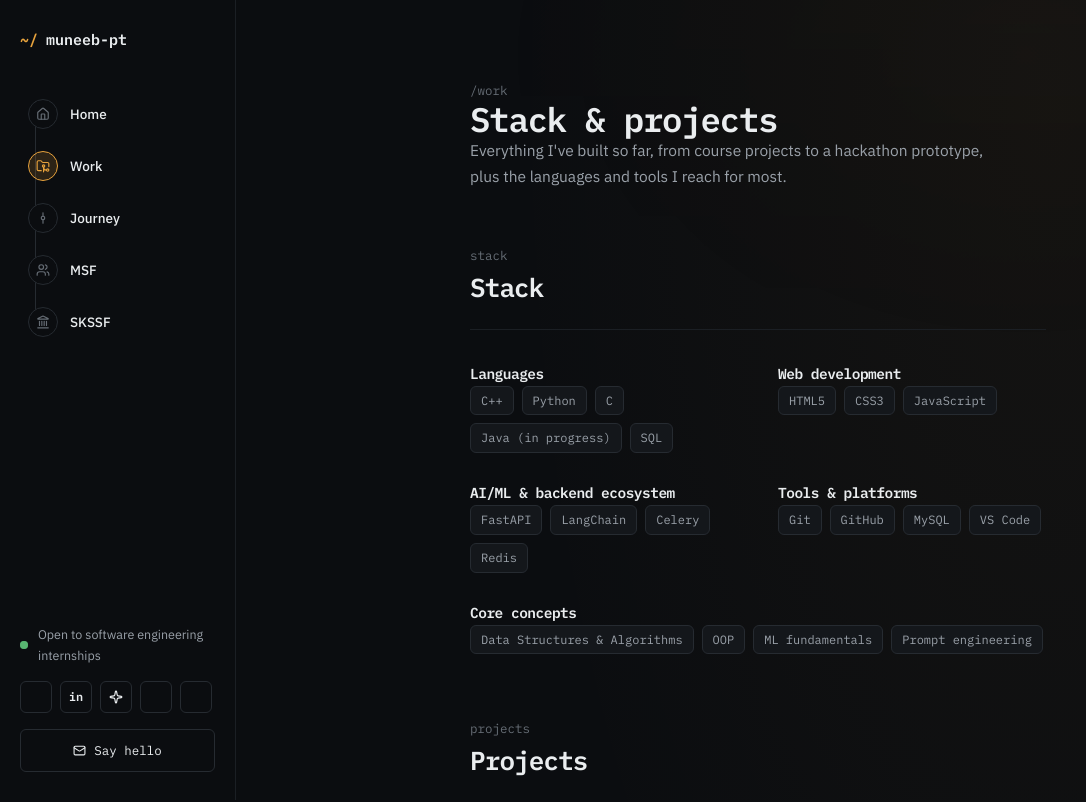
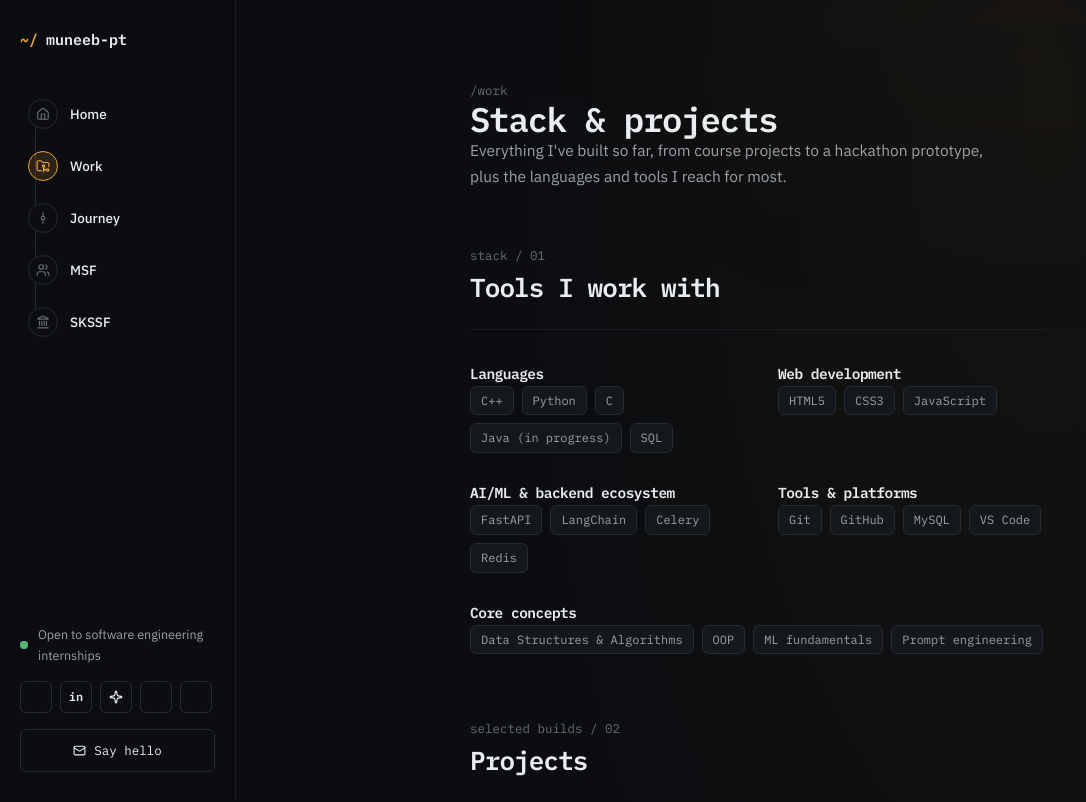
Before and after one commit to Muneeb-PT/Muneeb-PT.github.io, a React (Vite) app: page /work in a window 1280 px wide. Shown: the top 802 px of the page, without its empty margins (0-1086 px from the left). Built offline with nearby package versions, Linux system fonts and the light colour scheme; some icons are missing.

Commit message:
Add progressive reveal motion to work page

```diff
--- a/src/pages/Work.tsx
+++ b/src/pages/Work.tsx
@@ -1,6 +1,7 @@
 import { Page, PageHeader, SectionHead, Chip } from "../components/ui/Primitives";
 import { ProjectCard } from "../components/ui/ProjectCard";
 import { Footer } from "../components/layout/Footer";
+import { Reveal } from "../components/ui/Reveal";
 import { stackGroups } from "../data/stack";
 import { projects, earlierWorkNote } from "../data/projects";
 import { usePageMeta } from "../hooks/usePageMeta";
@@ -14,37 +15,29 @@ export default function Work() {
   return (
     <>
       <Page>
-        <PageHeader
-          eyebrow="/work"
-          title="Stack & projects"
-          lede="Everything I've built so far, from course projects to a hackathon prototype, plus the languages and tools I reach for most."
-        />
-
+        <PageHeader eyebrow="/work" title="Stack & projects" lede="Everything I've built so far, from course projects to a hackathon prototype, plus the languages and tools I reach for most." />
+        <Reveal>
           <section className="mb-16">
-          <SectionHead eyebrow="stack" title="Stack" />
+            <SectionHead eyebrow="stack / 01" title="Tools I work with" />
             <div className="grid gap-x-10 gap-y-7 sm:grid-cols-2">
               {stackGroups.map((group) => (
                 <div key={group.title} className={group.title === "Core concepts" ? "sm:col-span-2" : ""}>
                   <h3 className="mb-3 text-[14.5px] font-semibold text-text">{group.title}</h3>
-                <div className="flex flex-wrap gap-2">
-                  {group.items.map((item) => (
-                    <Chip key={item}>{item}</Chip>
-                  ))}
-                </div>
+                  <div className="flex flex-wrap gap-2">{group.items.map((item) => <Chip key={item}>{item}</Chip>)}</div>
                 </div>
               ))}
             </div>
           </section>
-
+        </Reveal>
+        <Reveal>
           <section>
-          <SectionHead eyebrow="projects" title="Projects" />
+            <SectionHead eyebrow="selected builds / 02" title="Projects" />
             <div className="grid gap-4 sm:grid-cols-2">
-            {projects.map((project) => (
-              <ProjectCard key={project.slug} project={project} />
-            ))}
+              {projects.map((project, i) => <ProjectCard key={project.slug} project={project} delay={i * 70} />)}
             </div>
             <p className="mt-6 text-[13px] text-text-dim">{earlierWorkNote}</p>
           </section>
+        </Reveal>
       </Page>
       <Footer />
     </>
```
Lines whose indentation alone changed are shown as unchanged.
